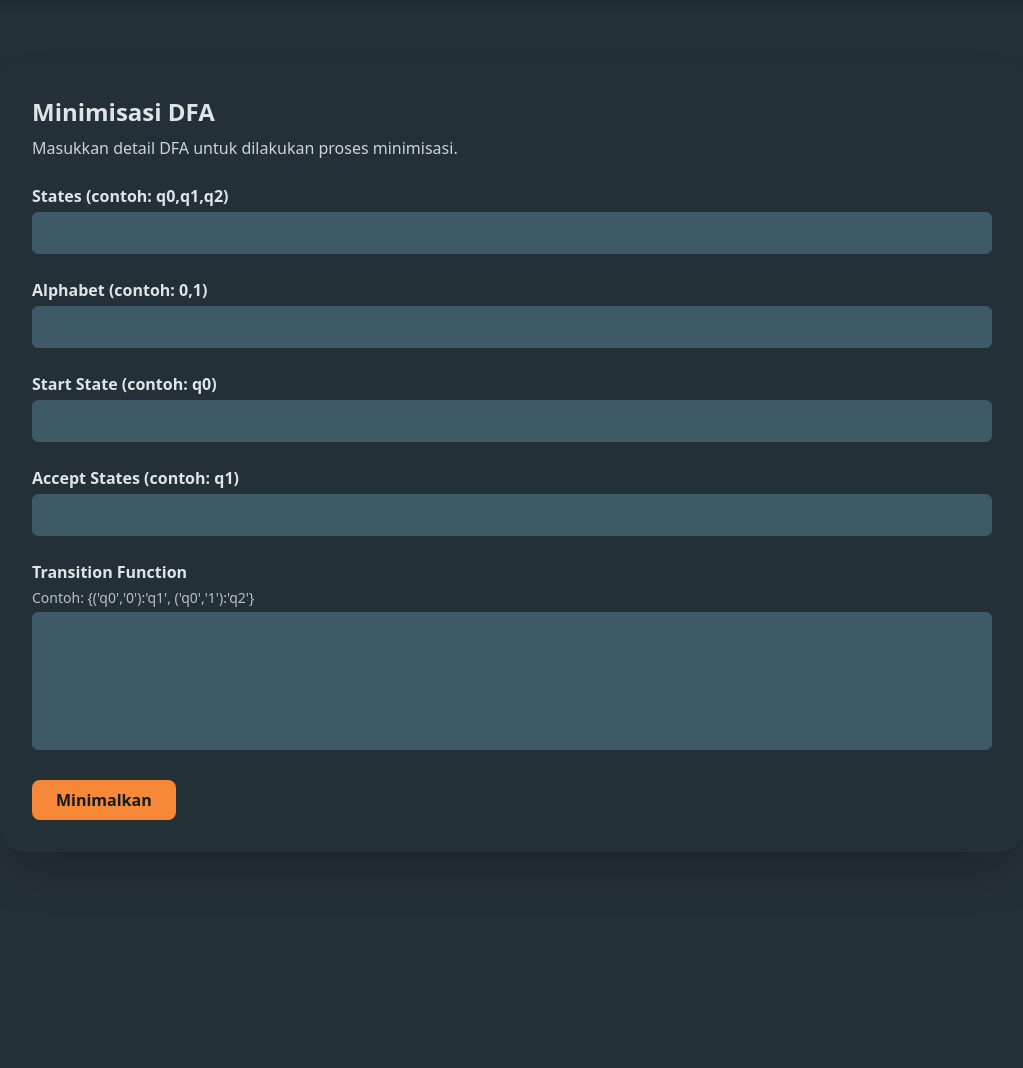
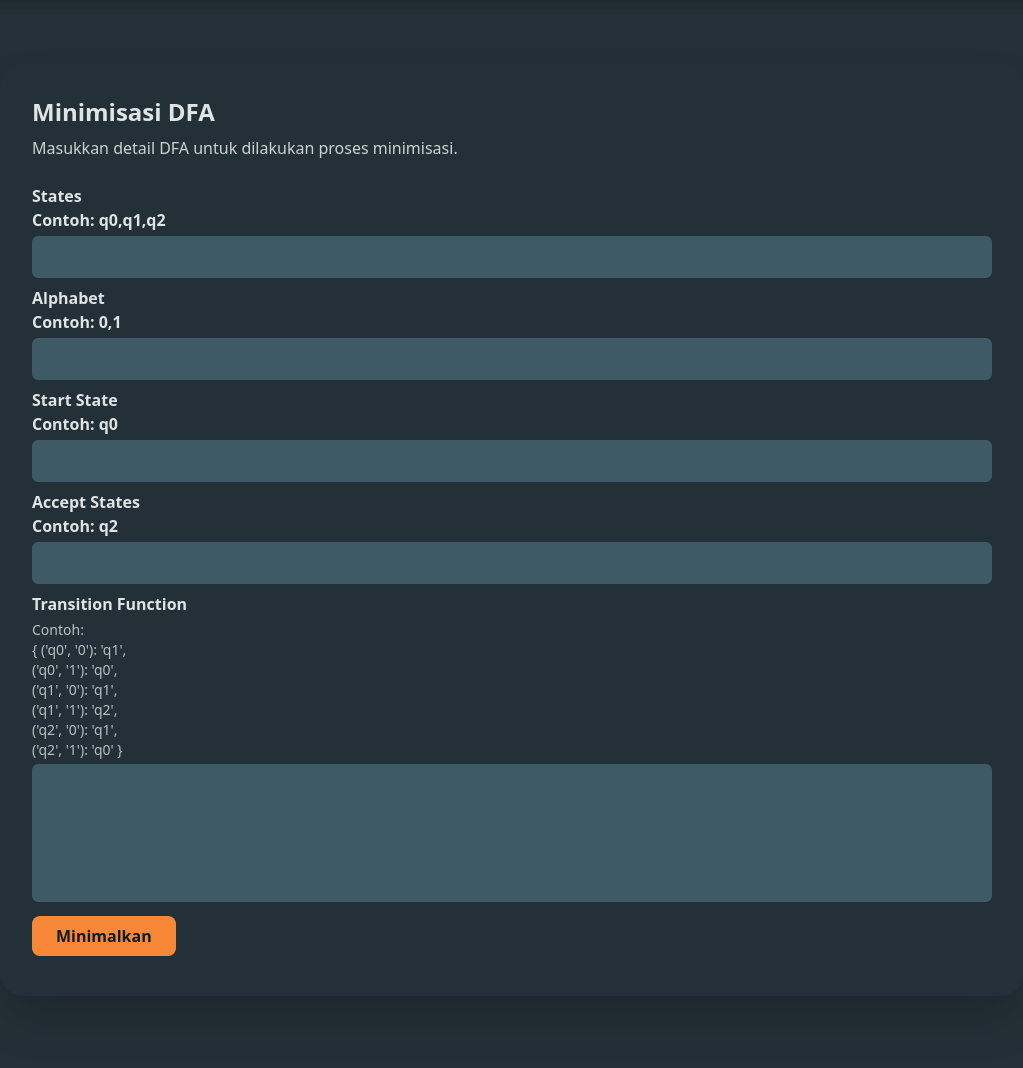
Before and after one commit to FredyRamadhan/flask-automata-simulator, a Flask app: page /minimisasi in a window 1280 px wide. Shown: the part 100-1168 px from the top of the page, without its empty margins (128-1151 px from the left). Before the commit the page ends 920 px from the top, so only its background shows below. Run offline with Flask 3, Linux system fonts and the light colour scheme; parts of the project's set-up code (start-up, migrations or seed data) failed here and were passed over; some libraries are stand-ins or nearby versions.

Commit message:
updated UI and routing

```diff
--- a/app.py
+++ b/app.py
@@ -1,8 +1,9 @@
 from flask import Flask, render_template, redirect, request, url_for
-# from fitur_fitur.cek_equivalen import
+from fitur_fitur.cek_equivalen import are_equivalent_dfas
 from fitur_fitur.minimisasi_dfa import minimize_dfa
 # from fitur_fitur.regex_to_nfa import
 from fitur_fitur.tes_dfa import run_dfa
+from fitur_fitur.dfa_to_diagram import dfa_to_diagram
 import ast
 from pprint import pformat
 
@@ -11,14 +12,6 @@ app = Flask(__name__)
 @app.route("/")
 def home():
     return render_template('beranda.html')
-
-# @app.route("/submit-form", methods=["POST"])
-# def submit_form():
-#     selected_option = request.form.get("selected_option")
-#     if selected_option:
-#         # Redirect ke route sesuai pilihan di dropdown
-#         return redirect(selected_option)
-#     return redirect(url_for('home'))
 
 @app.route("/minimisasi", methods=["GET", "POST"])
 def index():
@@ -46,7 +39,7 @@ def index():
             }
 
             minimized = minimize_dfa(dfa)
-            result = pformat(minimized)
+            result = dfa_to_diagram(minimized)
 
         except Exception as e:
             error = str(e)
@@ -56,6 +49,7 @@ def index():
 @app.route("/uji-dfa", methods=["GET", "POST"])
 def tes_dfa_page():
     result = None
+    diag = None
     log = []
 
     if request.method == "POST":
@@ -81,14 +75,68 @@ def tes_dfa_page():
                 'accept_states': accept_states,
                 'transition_function': transition_function
             }
+            diag = dfa_to_diagram(dfa)
 
             accepted, log = run_dfa(dfa, input_string)
-            result = "True" if accepted else "False"
+            result = "Ya" if accepted else "Tidak"
 
         except Exception as e:
             result = f"Error: {str(e)}"
 
-    return render_template("uji_dfa.html", result=result, log=log)
+    return render_template("uji_dfa.html", result=result, log=log, diag=diag)
+
+# CEK EKUIVALENSI DFA
+
+@app.route('/cek-ekuivalen', methods=["GET", "POST"])
+def cek_ekuivalen():
+    result = None
+    diag = None
+    diag2 = None
+    if request.method == "POST":
+        try:
+            states = set(request.form["states"].replace(" ", "").split(","))
+            alphabet = set(request.form["alphabet"].replace(" ", "").split(","))
+            start_state = request.form["start_state"].strip()
+            accept_states = set(request.form["accept_states"].replace(" ", "").split(","))
+            tf_raw = request.form["transition_function"]
+
+            states2 = set(request.form["states_2"].replace(" ", "").split(","))
+            alphabet2 = set(request.form["alphabet_2"].replace(" ", "").split(","))
+            start_state2 = request.form["start_state_2"].strip()
+            accept_states2 = set(request.form["accept_states-2"].replace(" ", "").split(","))
+            tf_raw2 = request.form["transition_function_2"]
+
+            transition_function = ast.literal_eval(tf_raw)
+            if not isinstance(transition_function, dict):
+                raise ValueError("Transition function harus dictionary.")
+
+            transition_function2 = ast.literal_eval(tf_raw2)
+            if not isinstance(transition_function2, dict):
+                raise ValueError("Transition function harus dictionary.")
+
+            dfa = {
+                'states': states,
+                'alphabet': alphabet,
+                'start_state': start_state,
+                'accept_states': accept_states,
+                'transition_function': transition_function
+            }
+
+            dfa2 = {
+                'states': states2,
+                'alphabet': alphabet2,
+                'start_state': start_state2,
+                'accept_states': accept_states2,
+                'transition_function': transition_function2
+            }
+            result = are_equivalent_dfas(dfa, dfa2).upper()
+            diag = dfa_to_diagram(dfa)
+            diag2 = dfa_to_diagram(dfa2)
+        except Exception as e:
+            result = f"Error: {str(e)}"
+
+    return render_template("cek_ekuivalen.html", result=result, diag=diag, diag2=diag2)
+
 
 @app.errorhandler(404)
 def page_not_found(error):
--- a/templates/index.html
+++ b/templates/index.html
@@ -6,6 +6,10 @@
     <title>{% block title %}Index{% endblock %}</title>
     <script src="https://cdn.jsdelivr.net/npm/@tailwindcss/browser@4"></script>
     <script src="https://cdn.tailwindcss.com"></script>
+    <script src="https://cdn.jsdelivr.net/npm/mermaid@10/dist/mermaid.min.js"></script>
+    <script>
+        mermaid.initialize({ startOnLoad: true });
+    </script>
     <script>
         tailwind.config = {
           theme: {
@@ -61,6 +65,7 @@
 
     <br><br><br>
     <script>
+        import mermaid from 'https://cdn.jsdelivr.net/npm/mermaid@11/dist/mermaid.esm.min.mjs';
         document.addEventListener('DOMContentLoaded', () => {
             const mobileMenuButton = document.getElementById('mobile-menu-button');
             const navigationLinks = document.getElementById('navigation-links');
--- a/templates/minimisasi.html
+++ b/templates/minimisasi.html
@@ -14,33 +14,41 @@
       </article>
 
       <form method="POST" class="space-y-6">
+        <div class="*:mb-2">
           <div>
-          <label for="states" class="block font-semibold mb-1">States (contoh: q0,q1,q2)</label>
+            <label for="states" class="block font-semibold mb-1">States <br>Contoh: q0,q1,q2</label>
             <input type="text" name="states" required
               class="w-full px-4 py-2 border border-charcoal-lighter rounded-md bg-charcoal-lighter text-cloud focus:ring-2 focus:ring-cloud focus:outline-none placeholder:text-cloud/60">
           </div>
 
           <div>
-          <label for="alphabet" class="block font-semibold mb-1">Alphabet (contoh: 0,1)</label>
+            <label for="alphabet" class="block font-semibold mb-1">Alphabet <br>Contoh: 0,1</label>
             <input type="text" name="alphabet" required
               class="w-full px-4 py-2 border border-charcoal-lighter rounded-md bg-charcoal-lighter text-cloud focus:ring-2 focus:ring-cloud focus:outline-none placeholder:text-cloud/60">
           </div>
 
           <div>
-          <label for="start_state" class="block font-semibold mb-1">Start State (contoh: q0)</label>
+            <label for="start_state" class="block font-semibold mb-1">Start State <br>Contoh: q0</label>
             <input type="text" name="start_state" required
               class="w-full px-4 py-2 border border-charcoal-lighter rounded-md bg-charcoal-lighter text-cloud focus:ring-2 focus:ring-cloud focus:outline-none placeholder:text-cloud/60">
           </div>
 
           <div>
-          <label for="accept_states" class="block font-semibold mb-1">Accept States (contoh: q1)</label>
+            <label for="accept_states" class="block font-semibold mb-1">Accept States <br>Contoh: q2</label>
             <input type="text" name="accept_states" required
               class="w-full px-4 py-2 border border-charcoal-lighter rounded-md bg-charcoal-lighter text-cloud focus:ring-2 focus:ring-cloud focus:outline-none placeholder:text-cloud/60">
           </div>
 
           <div>
             <label for="transition_function" class="block font-semibold mb-1">Transition Function</label>
-          <p class="text-sm text-cloud/80">Contoh: {('q0','0'):'q1', ('q0','1'):'q2'}</p>
+            <p class="text-sm text-cloud/80">Contoh: <br>{
+              ('q0', '0'): 'q1',<br>
+              ('q0', '1'): 'q0',<br>
+              ('q1', '0'): 'q1',<br>
+              ('q1', '1'): 'q2',<br>
+              ('q2', '0'): 'q1',<br>
+              ('q2', '1'): 'q0'
+          }</p>
             <textarea name="transition_function" rows="5" required
               class="w-full mt-1 px-4 py-2 border border-charcoal-lighter rounded-md bg-charcoal-lighter text-cloud focus:ring-2 focus:ring-cloud focus:outline-none resize-none placeholder:text-cloud/60"></textarea>
           </div>
@@ -49,14 +57,17 @@
             <input type="submit" value="Minimalkan"
               class="bg-orange text-charcoal-darker px-6 py-2 rounded-lg font-semibold hover:bg-orange/90 transition">
           </div>
+        </div>
       </form>
+
 
       {% if result %}
         <div class="bg-cloud text-charcoal border border-aqua rounded-lg p-4">
           <h3 class="font-semibold mb-2">Hasil Minimisasi:</h3>
-        <pre class="whitespace-pre-wrap">{{ result }}</pre>
+          <pre class="mermaid">{{ result | safe }}</pre>
         </div>
       {% endif %}
+
 
       {% if error %}
       <div class="bg-orange text-white rounded-lg p-4">
```
Also changed, not shown: templates/uji_dfa.html (+14 -3 lines). Lines whose indentation alone changed are shown as unchanged.
